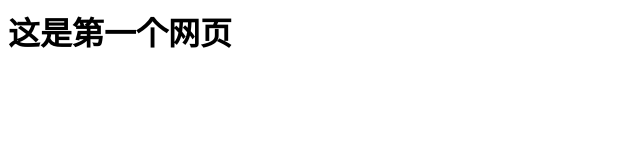
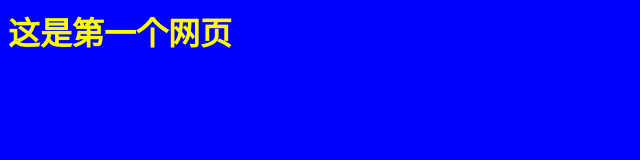
Before and after one commit to yuyang1998/WEB-, a plain HTML site: page 02.html in a window 1280 px wide. Shown: the whole page, without its empty margins (0-640 px from the left). Drawn offline with Linux system fonts and the light colour scheme.

Commit message:
实验01作业提交

```diff
--- a/01.html
+++ b/02.html
@@ -3,7 +3,7 @@
     <title>网页文件</title>
     <meta charset="utf-8"/>
   </head>
-  <body>
+  <body bgcolor="blue" text="yellow">
   <h1>这是第一个网页</h1>
   </body>
 </html>
```
